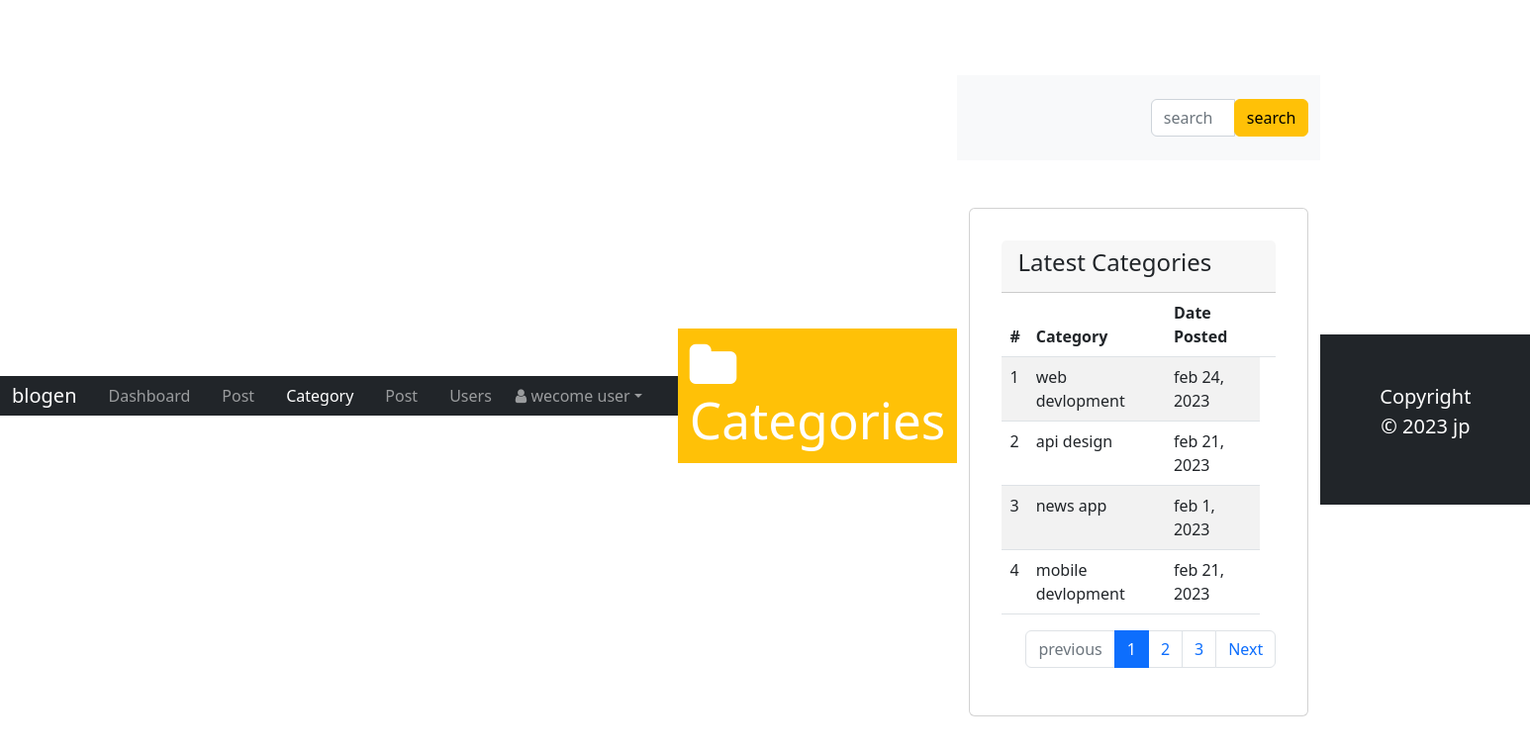
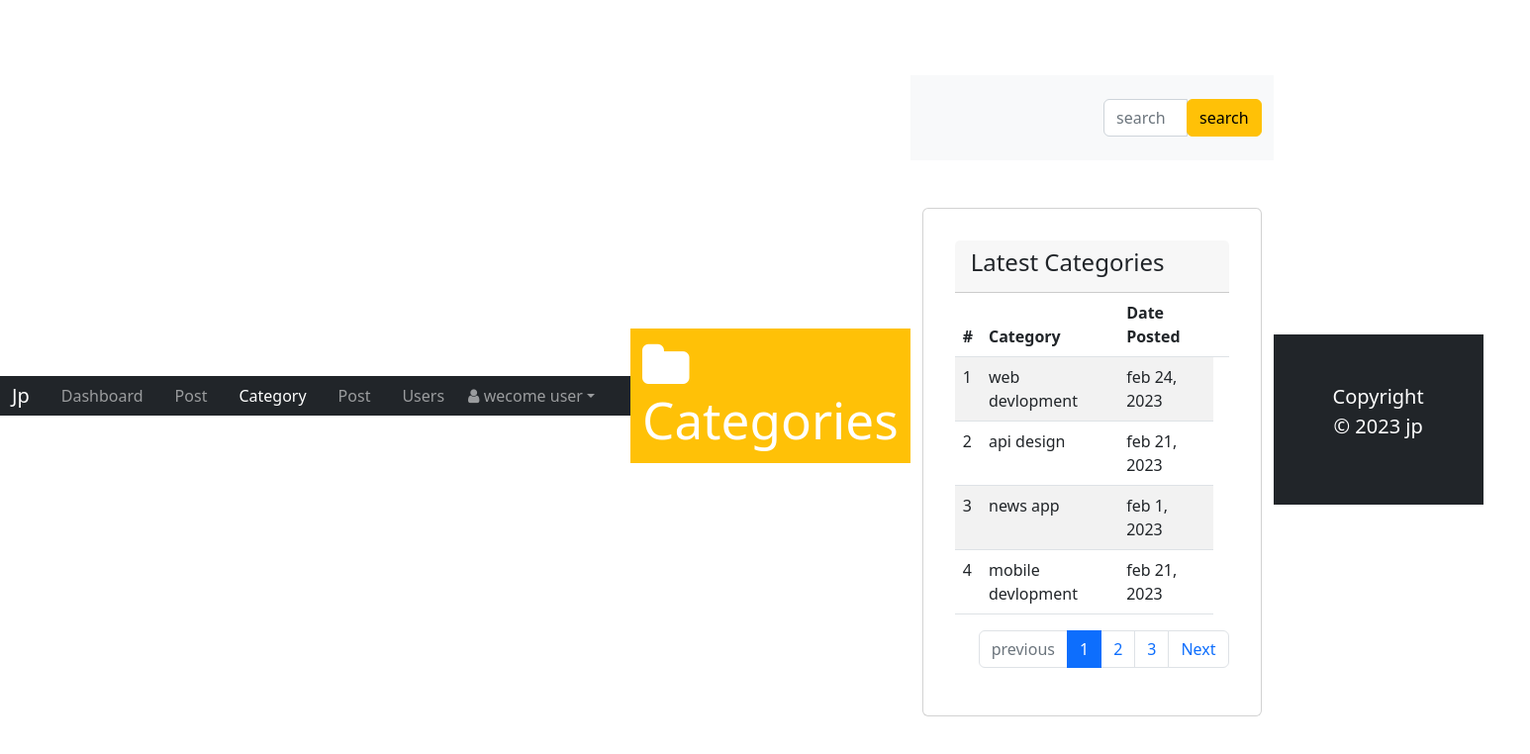
Before and after one commit to Jp8125/Home, a website built with Vite: page mod3/category.html in a window 1280 px wide. Shown: the whole page at 99% size, 1546 px wide, since content can reach past the window. Built offline with nearby package versions, Linux system fonts and the light colour scheme.

Commit message:
file changeed

```diff
--- a/mod3/category.html
+++ b/mod3/category.html
@@ -19,7 +19,7 @@
 <body>
    <nav class="navbar navbar-expand-sm navbar-dark bg-dark p-0">
     <div class="container">
-      <a href="index.html" class="navbar-brand">blogen</a>
+      <a href="index.html" class="navbar-brand">Jp</a>
       <buttton class="navbar-toggler" data-toggle="collapse" data-target="#nav1">
         <span class="navbar-toggler-icon">
 
```
Also changed, not shown: mod3/index.html (+1 -1 lines), mod3/post.html (+1 -1 lines), mod3/users.html (+1 -1 lines).
